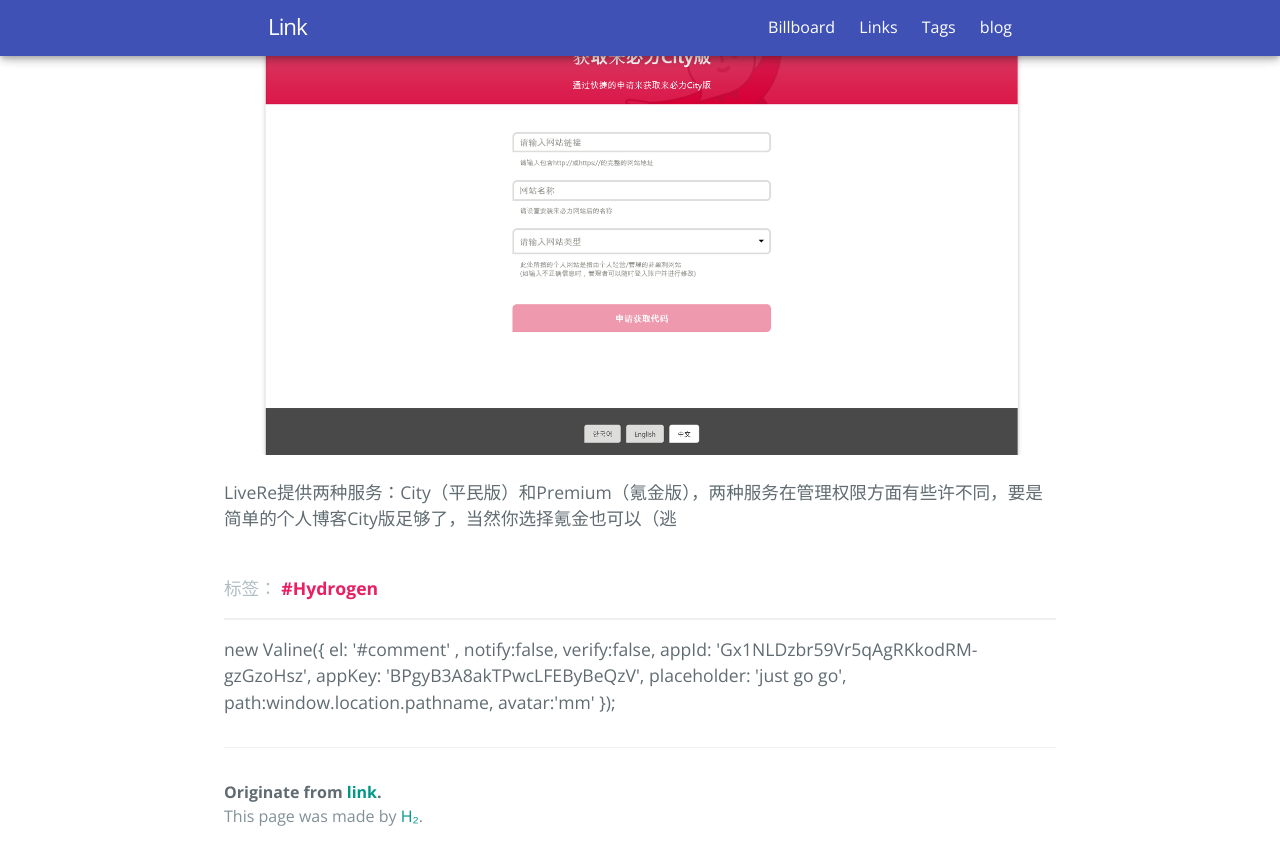
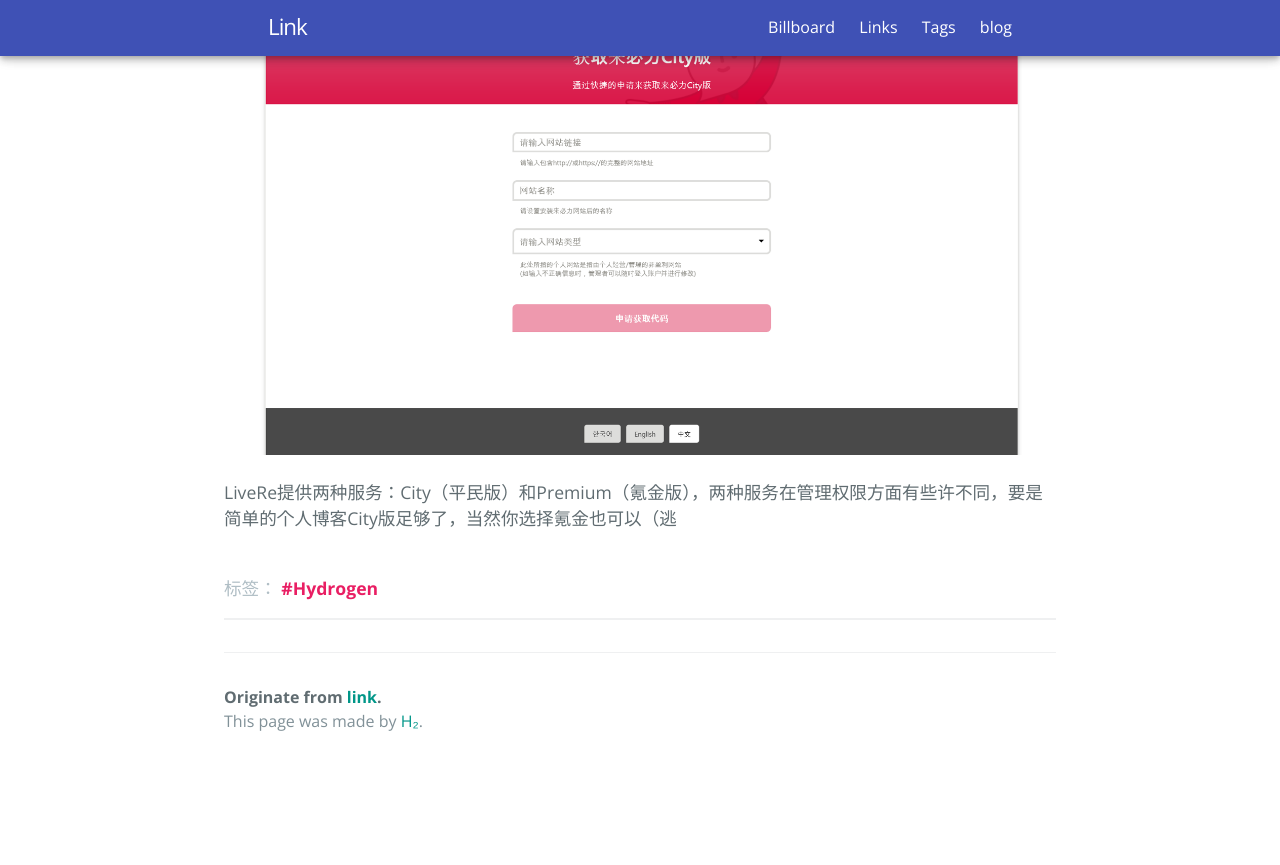
Before and after one commit to link9596/qwq, a Jekyll site: the page built from _posts/2017-12-23-社会化评论框livere.md, in a window 1280 px wide and 900 px high, scrolled down 793 px. Shown: the top 865 px of the window. Built offline with Jekyll 4.4.1, drawn with Linux system fonts in a browser that asks for light colours; emoji names are drawn with the system emoji font; comment, search, counter and statistics services are not loaded; after the commit the page ends 1598 px from its top, so only the background shows below that.

Commit message:
Update post.html

```diff
--- a/_layouts/post.html
+++ b/_layouts/post.html
@@ -45,16 +45,7 @@
   <script src='//unpkg.com/valine/dist/Valine.min.js'></script>
   <div id="comment"></div>
 
-  new Valine({
-    el: '#comment' ,
-    notify:false,
-    verify:false,
-    appId: 'Gx1NLDzbr59Vr5qAgRKkodRM-gzGzoHsz',
-    appKey: 'BPgyB3A8akTPwcLFEByBeQzV',
-    placeholder: 'just go go',
-    path:window.location.pathname,
-    avatar:'mm'
-});
+  {% include valine_comments.html %}
 
   {% if site.disqus.shortname %}
     {% include disqus_comments.html %}
```
